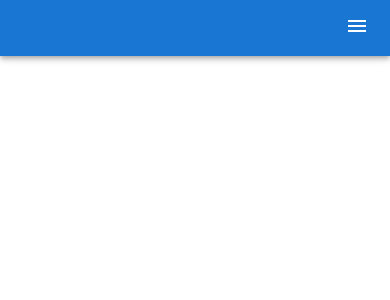
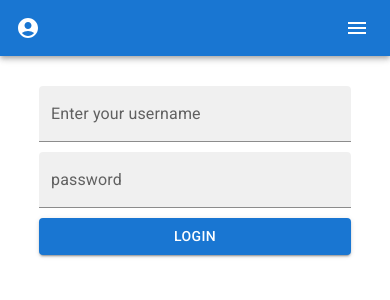
Before and after one commit to Nishantphule/React-Movies, a React (Create React App) app: page /login in a window 390 px wide. Shown: the top 300 px of the page. Built offline with nearby package versions, Linux system fonts and the light colour scheme.

Commit message:
login pending

```diff
--- a/src/App.css
+++ b/src/App.css
@@ -224,6 +224,9 @@
 .menu{
   display: none;
 }
+.menu2{
+  display: none;
+}
 
 @media only screen and (max-width:850px){
   .navbtn{
@@ -297,8 +300,12 @@
     text-decoration: none;
     margin-left: 0px;
   }
+
   .menu{
-    display: block;
-    margin-left: auto;
+    display: flex;
+    width: 100%;
+    flex-direction: row;
+    align-items: center;
+    justify-content: space-between;
   }
 }
--- a/src/App.js
+++ b/src/App.js
@@ -25,7 +25,7 @@ import { AddMovie } from "./AddMovie";
 import { Movieapp } from "./Movieapp";
 import Login from "./Login";
 import Signup from "./Signup";
-import LoginIcon from '@mui/icons-material/Login';
+import AccountCircleIcon from '@mui/icons-material/AccountCircle';
 
 
 const INITIAL_MOVIE_buttonST = [
@@ -160,10 +160,16 @@ const [show, setShow] = useState(false);
           <Button  variant="inherit" onClick={() => setMode(mode === "light" ? "dark" : "light")}>
           {mode === "light" ?  <Brightness4Icon/> : <Brightness7Icon/>}{mode === "light" ?  "dark" : "light"} MODE
           </Button>
-          <Button variant="inherit" onClick={() => navigate("/signup")}><LoginIcon/></Button>
+          <Button variant="inherit" onClick={() => navigate("/signup")}><AccountCircleIcon />{}</Button>
       </div>
 
-      <div className="menu"><MenuOutlinedIcon  onClick={() => setShow(!show)}  /></div>
+
+<div className="menu">
+<AccountCircleIcon onClick={() => navigate("/signup")}/>
+<MenuOutlinedIcon onClick={() => setShow(!show)} />
+</div>
+
+
 
       {show? <div className="navbtn-low">
       <Button variant="inherit"  onClick={() => navigate("/")} >
@@ -183,7 +189,6 @@ const [show, setShow] = useState(false);
           {mode === "light" ?  <Brightness4Icon/> : <Brightness7Icon/>}{mode === "light" ?  "dark" : "light"} MODE
           </Button>
       </div>
-      <Button variant="inherit"><LoginIcon/></Button>
       </div>:""}
       </Toolbar>
         </AppBar>
--- a/src/Login.js
+++ b/src/Login.js
@@ -1,9 +1,35 @@
-import React from 'react'
+import { Button, TextField } from '@mui/material';
+import React, { useState } from 'react'
+import { useNavigate } from 'react-router-dom';
+import {API} from "./global"
 
 export default function Login() {
+  const navigate = useNavigate();
+  const [Add, setUser] = useState({ username:"",password:"" });
+  const styles = {
+    color: "green"
+  };
+  Add.rating > 7 ?
+    styles.color = "green" :
+    styles.color = "red";
+
+  const newUser = (add) => {
+    fetch(`${API}/users/login`, {
+      method: "GET",
+      body: JSON.stringify(add),
+      headers: {
+        "Content-Type": "application/json",
+      },
+    }).then((data) => data.json())
+      .then(() => navigate("/movies"));
+  };
   return (
     <div>
-
+      <div className='add-User'>
+      <TextField className="input"  id="filled-basic" onChange={(e => setUser({ ...Add, username: e.target.value }))} label="Enter your username" variant="filled" />
+      <TextField className="input"  id="filled-basic" onChange={(e => setUser({ ...Add, password: e.target.value }))} label="password" variant="filled" />
+      <Button style={{ width: "80%" }} className="add" variant="contained">Login</Button>
+    </div>
     </div>
   )
 }
--- a/src/Signup.js
+++ b/src/Signup.js
@@ -2,6 +2,7 @@ import { Button, TextField } from '@mui/material'
 import React, { useState } from 'react'
 import { useNavigate } from 'react-router-dom';
 import {API} from "./global"
+import LoginIcon from '@mui/icons-material/Login';
 
 export default function Signup() {
   const navigate = useNavigate();
@@ -14,14 +15,14 @@ export default function Signup() {
     styles.color = "red";
 
   const newUser = (add) => {
-    fetch(`${API}/signup`, {
+    fetch(`${API}/users/signup`, {
       method: "POST",
-      body: JSON.stringify([add]),
+      body: JSON.stringify(add),
       headers: {
         "Content-Type": "application/json",
       },
     }).then((data) => data.json())
-      .then(() => navigate("/"));
+      .then(() => navigate("/movies"));
   };
   return (
     <div>
@@ -29,6 +30,7 @@ export default function Signup() {
       <TextField className="input"  id="filled-basic" onChange={(e => setUser({ ...Add, username: e.target.value }))} label="Enter your username" variant="filled" />
       <TextField className="input"  id="filled-basic" onChange={(e => setUser({ ...Add, password: e.target.value }))} label="password" variant="filled" />
       <Button style={{ width: "80%" }} className="add" onClick={() => newUser(Add)} variant="contained">Signup</Button>
+      <p>If you already have an account ?<Button><LoginIcon onClick={() => navigate("/login")}/></Button></p>
     </div>
     </div>
   )
```
